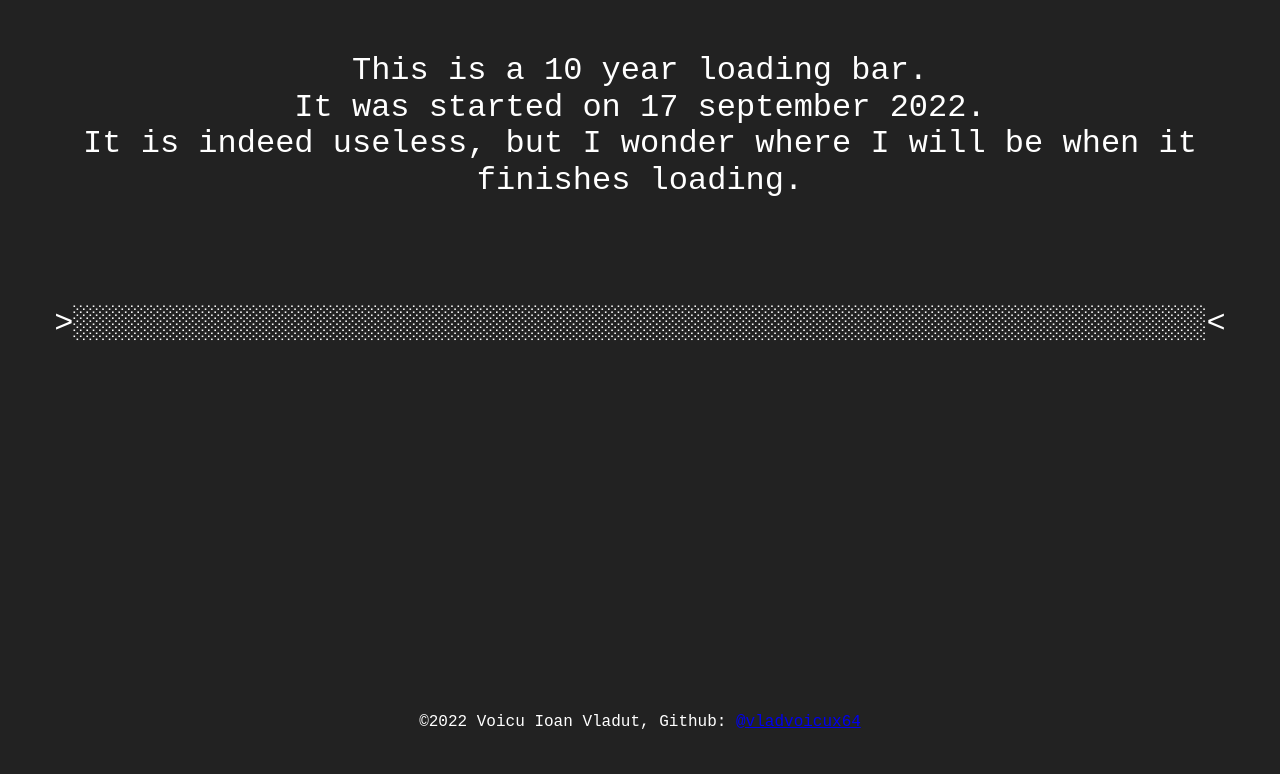
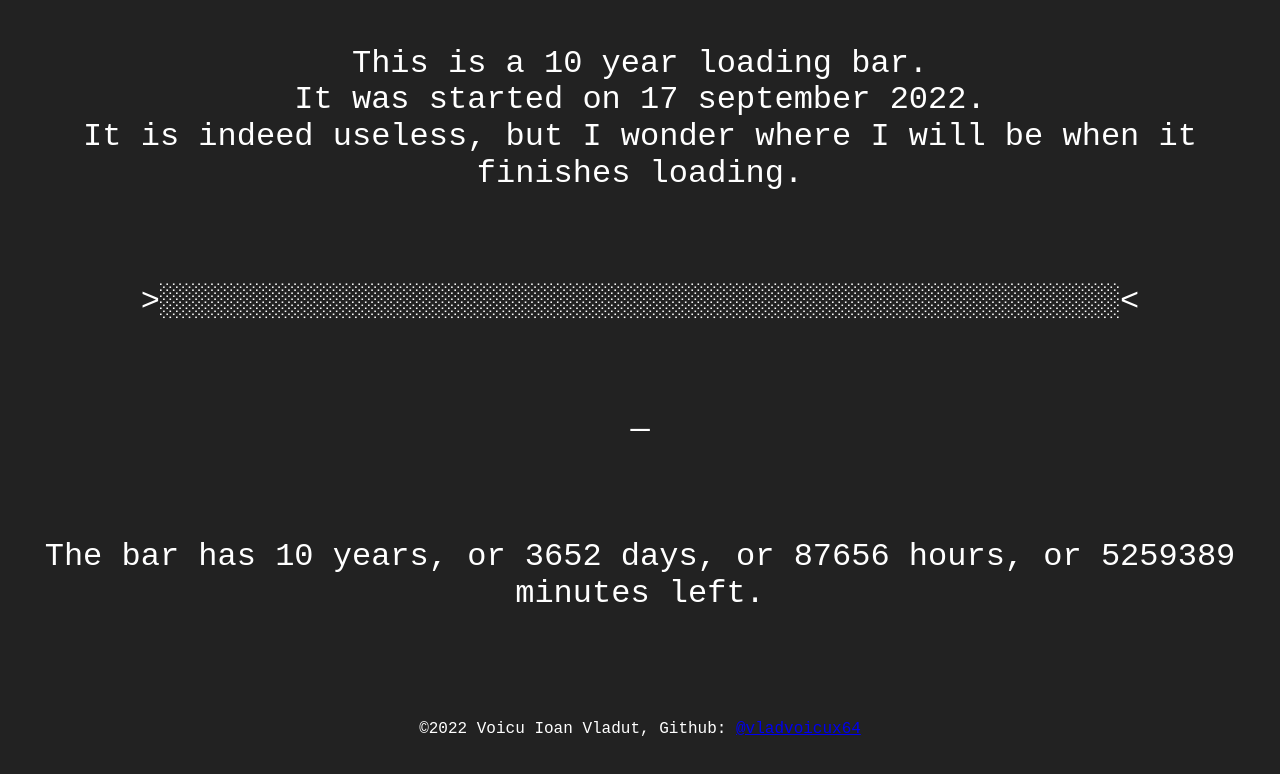
Before and after one commit to vladvoicux64/10yrlb, a website built with Parcel: page index.html in a window 1280 px wide. Built offline with nearby package versions, Linux system fonts and the light colour scheme.

Commit message:
Fixed scaling issues with bar being very long.

```diff
--- a/css/main.css
+++ b/css/main.css
@@ -23,6 +23,7 @@ body{
   display: flex;
   flex-direction: column;
   overflow-y: hidden;
+  margin:auto;
 }
 
 footer{
--- a/js/main.js
+++ b/js/main.js
@@ -1,5 +1,5 @@
 let i = 0;
-let bar = '░░░░░░░░░░░░░░░░░░░░░░░░░░░░░░░░░░░░░░░░░░░░░░░░░░░░░░░░░░░░░░░░░░░░░░░░░░░░░░░░░░░░░░░░░░░░░░░░░░░░';
+let bar = '░░░░░░░░░░░░░░░░░░░░░░░░░░░░░░░░░░░░░░░░░░░░░░░░░░';
 const txt = 'This is a 10 year loading bar.';
 const txt2 = 'It was started on 17 september 2022.';
 const txt3 = 'It is indeed useless, but I wonder where I will be when it finishes loading.';
@@ -30,7 +30,7 @@ async function load() {
   await typeWriter("console", txt3);
   document.getElementById('barwrapper').style.visibility = 'visible';
   if(/Android|webOS|iPhone|iPad|iPod|BlackBerry|IEMobile|Opera Mini/i.test(navigator.userAgent))
-    await typeWriter("bar", bar.substring(0,10));
+    await typeWriter("bar", bar.substring(0,20));
   else await typeWriter("bar", bar);
   spinner();
   document.getElementById('facts').style.visibility = "visible";
@@ -46,17 +46,22 @@ async function updatebar() {
   let proc = Math.floor((start - Date.now())  / year * 10);
   bar ='';
   if(/Android|webOS|iPhone|iPad|iPod|BlackBerry|IEMobile|Opera Mini/i.test(navigator.userAgent)){
-    steps = Math.floor(proc/10)
+    steps = proc/5
     for (let i = 10 - steps; i > 0; i--)
-      bar += '▓';
-    for (let i = steps; i > 0; i--)
+      if (i >= 0.5)
+        bar += '▓';
+      else bar+= '▒';
+    for (let i = steps; i >= 1; i--)
       bar += '░';
   }
   else {
-    steps = proc;
-    for (let i = 100 - steps; i > 0; i--)
-      bar += '▓';
-    for (let i = steps; i > 0; i--)
+    steps = proc/2;
+    for (let i = 25 - steps; i > 0; i--) {
+      if (i >= 0.5)
+        bar += '▓';
+      else bar+= '▒';
+    }
+    for (let i = steps; i >= 1; i--)
       bar += '░';
   }
   document.getElementById('bar').innerText = bar;
@@ -67,10 +72,10 @@ async function updatefacts() {
   let hours = Math.round((start - Date.now())  / hour);
   let minutes = Math.round((start - Date.now())  / minute);
   let years = Math.round((start - Date.now())  / year);
-  document.getElementById('yrs').innerText = Math.floor(years);
-  document.getElementById('days').innerText = Math.floor(days);
-  document.getElementById('hrs').innerText = Math.floor(hours);
-  document.getElementById('mins').innerText = Math.floor(minutes);
+  document.getElementById('yrs').innerText =years;
+  document.getElementById('days').innerText = days;
+  document.getElementById('hrs').innerText = hours;
+  document.getElementById('mins').innerText = minutes;
 }
 
 async function spinner() {
```
